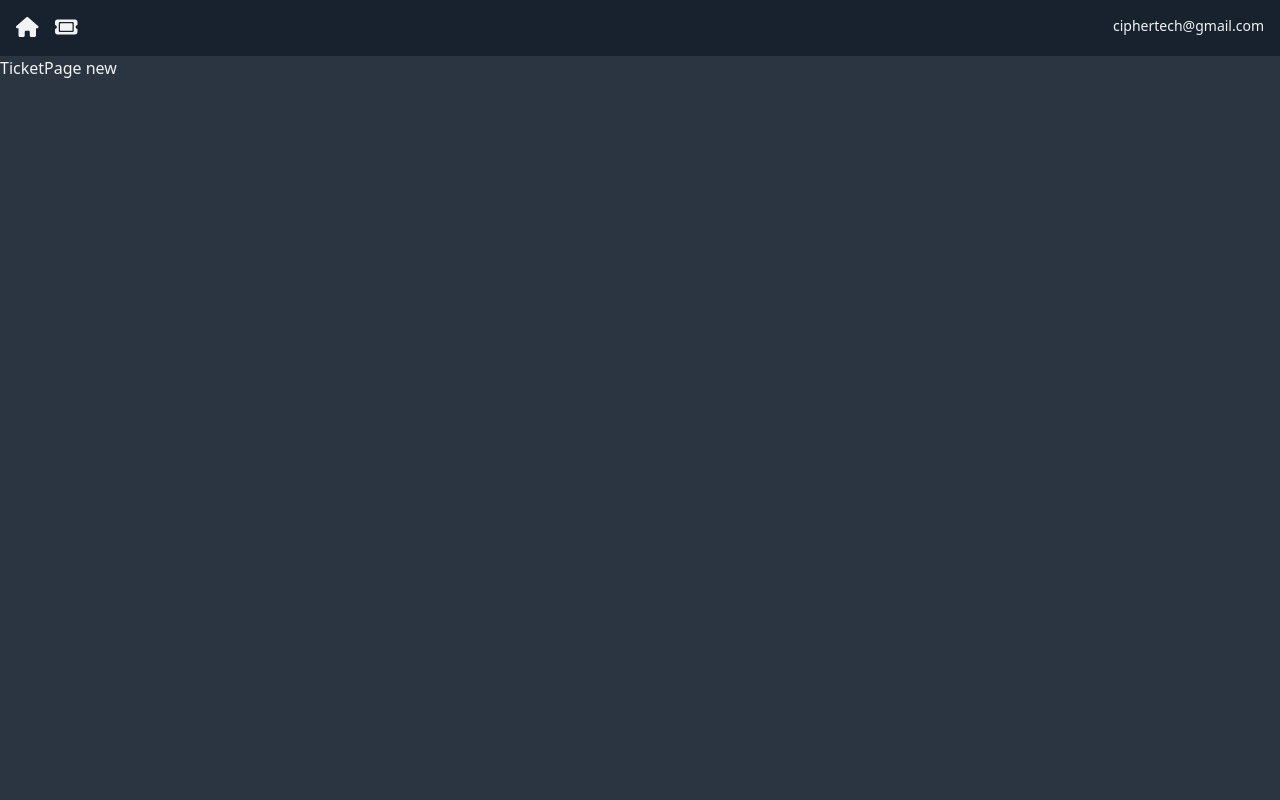
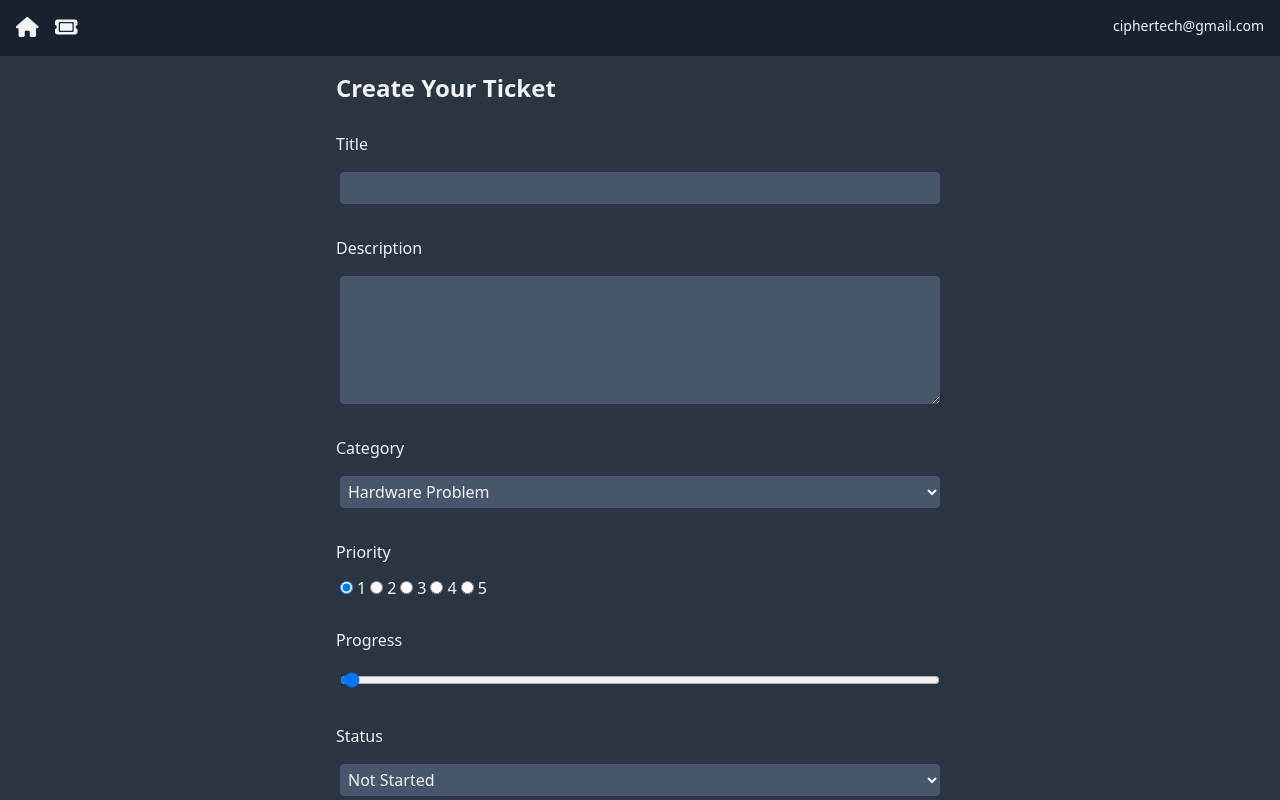
Before and after one commit to Briankurtish/Ticket-App-Next-JS, a Next.js app: page /TicketPage/new in a window 1280 px wide. Built offline with nearby package versions, Linux system fonts and the light colour scheme.

Commit message:
post testing

```diff
--- a/app/TicketPage/[id]/page.jsx
+++ b/app/TicketPage/[id]/page.jsx
@@ -1,5 +1,7 @@
+import TicketForm from "@/app/{components}/TicketForm";
+
 const TicketPage = ({ params }) => {
-  return <div>TicketPage {params.id}</div>;
+  return <TicketForm />;
 };
 
 export default TicketPage;
--- a/app/api/route.js
+++ b/app/api/Tickets/route.js
@@ -1,4 +1,4 @@
-import Ticket from "../{models}/Ticket";
+import Ticket from "../../{models}/Ticket";
 import { NextResponse } from "next/server";
 
 export async function POST(req) {
--- a/app/globals.css
+++ b/app/globals.css
@@ -29,6 +29,20 @@
   p {
     @apply text-sm text-default-text;
   }
+
+  form {
+    @apply rounded-xl p-4;
+  }
+
+  label {
+    @apply mt-4;
+  }
+
+  input,
+  select,
+  textarea {
+    @apply m-1 rounded bg-card p-1;
+  }
 }
 
 @layer components {
--- /dev/null
+++ b/app/{components}/TicketForm.jsx
@@ -0,0 +1,160 @@
+"use client";
+
+import { useRouter } from "next/navigation";
+import React, { useState } from "react";
+
+const TicketForm = () => {
+  const router = useRouter();
+
+  const handleChange = (e) => {
+    const value = e.target.value;
+    const name = e.target.name;
+
+    setFormData((prevState) => ({
+      ...prevState,
+      [name]: value,
+    }));
+  };
+
+  const handleSubmit = async (e) => {
+    e.preventDefault();
+    const res = await fetch("/api/Tickets", {
+      method: "POST",
+      body: JSON.stringify({ formData }),
+      "content-type": "application/json",
+    });
+
+    if (!res.ok) {
+      throw new Error("Failed to create Ticket.");
+    }
+
+    router.refresh();
+    router.push("/");
+  };
+  const startingTicketData = {
+    title: "",
+    description: "",
+    priority: 1,
+    progress: 0,
+    status: "not started",
+    category: "Hardware Problem",
+  };
+
+  const [formData, setFormData] = useState(startingTicketData);
+  return (
+    <div className="flex justify-center">
+      <form
+        className="flex flex-col gap-3 w-1/2"
+        method="post"
+        onSubmit={handleSubmit}
+      >
+        <h3>Create Your Ticket</h3>
+        <label>Title</label>
+        <input
+          id="title"
+          name="title"
+          type="text"
+          onChange={handleChange}
+          required={true}
+          value={formData.title}
+        />
+
+        <label>Description</label>
+        <textarea
+          id="description"
+          name="description"
+          onChange={handleChange}
+          required={true}
+          value={formData.description}
+          rows="5"
+        />
+
+        <label>Category</label>
+        <select
+          name="category"
+          value={formData.category}
+          onChange={handleChange}
+        >
+          <option value="Hardware Problem">Hardware Problem</option>
+          <option value="Software Problem">Software Problem</option>
+          <option value="Project">Project</option>
+        </select>
+
+        <label>Priority</label>
+        <div>
+          <input
+            id="priority-1"
+            name="priority"
+            type="radio"
+            onChange={handleChange}
+            value={1}
+            checked={formData.priority == 1}
+          />
+          <label>1</label>
+
+          <input
+            id="priority-1"
+            name="priority"
+            type="radio"
+            onChange={handleChange}
+            value={2}
+            checked={formData.priority == 2}
+          />
+          <label>2</label>
+
+          <input
+            id="priority-1"
+            name="priority"
+            type="radio"
+            onChange={handleChange}
+            value={3}
+            checked={formData.priority == 3}
+          />
+          <label>3</label>
+
+          <input
+            id="priority-1"
+            name="priority"
+            type="radio"
+            onChange={handleChange}
+            value={4}
+            checked={formData.priority == 4}
+          />
+          <label>4</label>
+
+          <input
+            id="priority-1"
+            name="priority"
+            type="radio"
+            onChange={handleChange}
+            value={5}
+            checked={formData.priority == 5}
+          />
+          <label>5</label>
+        </div>
+
+        <label>Progress</label>
+        <input
+          type="range"
+          id="progress"
+          name="progress"
+          value={formData.progress}
+          min="0"
+          max="100"
+          onChange={handleChange}
+        />
+
+        <label>Status</label>
+        <select name="status" value={formData.status} onChange={handleChange}>
+          <option value="not started">Not Started</option>
+          <option value="started">Started</option>
+          <option value="done">Done</option>
+        </select>
+
+        <input type="submit" className="btn" value="Create Ticket" />
+      </form>
+    </div>
+  );
+};
+
+export default TicketForm;
```
